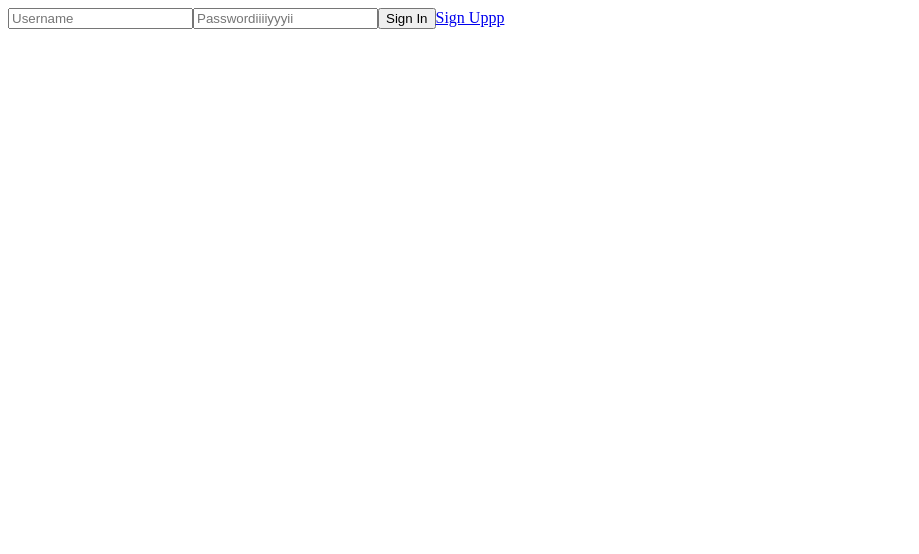
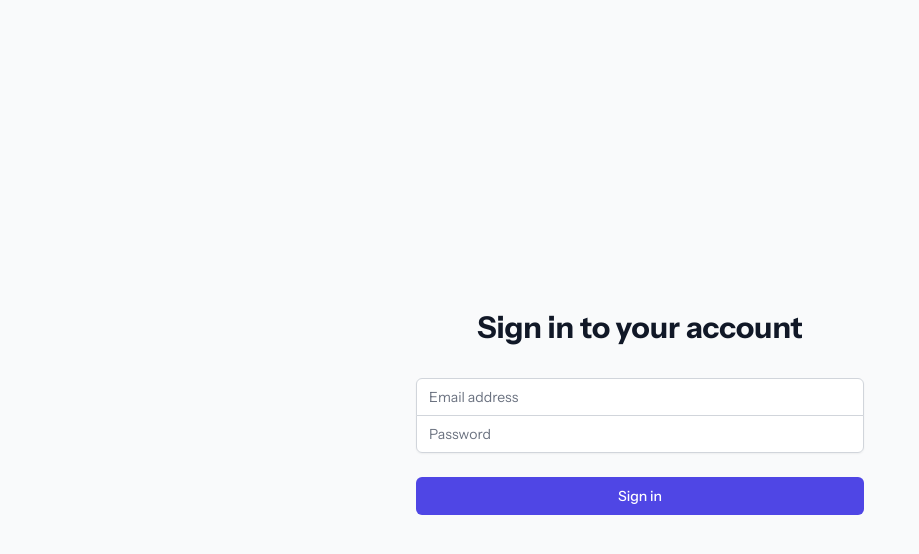
Before and after one commit to maryojo/livable, a Next.js app: page /auth/signin in a window 1280 px wide. Shown: the top 554 px of the page, without its empty margins (0-919 px from the left). Built offline with nearby package versions, Linux system fonts and the light colour scheme.

Commit message:
Fix styling, db connection issues, update error handling

```diff
--- a/package.json
+++ b/package.json
@@ -14,7 +14,8 @@
     "next": "14.0.4",
     "next-auth": "^4.24.8",
     "react": "^18",
-    "react-dom": "^18"
+    "react-dom": "^18",
+    "twitter-api-v2": "^1.18.0"
   },
   "devDependencies": {
     "autoprefixer": "^10.0.1",
--- /dev/null
+++ b/src/app/api/auth.js
@@ -0,0 +1,26 @@
+import { connectToDatabase, DatabaseConnectionError } from '../../lib/mongodb'
+import { hash, compare } from 'bcrypt'
+
+export default async function handler(req, res) {
+  if (req.method !== 'POST') {
+    return res.status(405).json({ error: 'Method not allowed' })
+  }
+
+  try {
+    const { db } = await connectToDatabase()
+  } catch (error) {
+    console.error('Auth error:', error)
+    if (error instanceof DatabaseConnectionError) {
+      return res.status(503).json({
+        error: 'service_unavailable',
+        message: error.message,
+        details: process.env.NODE_ENV === 'development' ? error.originalError : undefined
+      })
+    }
+
+    return res.status(500).json({
+      error: 'internal_error',
+      message: 'An unexpected error occurred'
+    })
+  }
+}
--- a/src/app/api/auth/[...nextauth]/route.js
+++ b/src/app/api/auth/[...nextauth]/route.js
@@ -11,19 +11,59 @@ const handler = NextAuth({
         password: { label: "Password", type: "password" }
       },
       async authorize(credentials) {
-        const { db } = await connectToDatabase()
-        const user = await db.collection('users').findOne({ username: credentials.username })
+        try {
+          const { db } = await connectToDatabase()
 
-        if (user && user.password === credentials.password) {
-          return { id: user._id.toString(), name: user.username }
+          const user = await db.collection('users').findOne({
+            username: credentials.username
+          })
+
+          if (!user) {
+            throw new Error('No user found with this email')
+          }
+
+          const isValid = credentials.password === user.password
+
+          if (!isValid) {
+            throw new Error('Invalid password')
+          }
+
+          return {
+            id: user._id.toString(),
+            username: user.username,
+            name: user.name,
+            // Any other user data to include in the session
+          }
+
+        } catch (error) {
+          if (error.name === 'MongoNetworkError' ||
+              error.name === 'MongoServerSelectionError' ||
+              error.code === 'ETIMEDOUT') {
+            throw new Error('Database connection failed. Please try again later.')
+          }
+          throw new Error(error.message || 'Authentication failed')
         }
-        return null
       }
     })
   ],
   pages: {
     signIn: '/auth/signin',
+    error: '/auth/error',
   },
+  callbacks: {
+    async jwt({ token, user }) {
+      if (user) {
+        token.id = user.id
+      }
+      return token
+    },
+    async session({ session, token }) {
+      if (token) {
+        session.user.id = token.id
+      }
+      return session
+    }
+  }
 })
 
 export { handler as GET, handler as POST }
--- /dev/null
+++ b/src/app/auth/error.js
@@ -0,0 +1,61 @@
+'use client'
+
+import { useSearchParams } from 'next/navigation'
+import Link from 'next/link'
+
+export default function ErrorPage() {
+  const searchParams = useSearchParams()
+  const error = searchParams.get('error')
+
+  const getErrorMessage = (errorCode) => {
+    switch (errorCode) {
+      case 'Database connection failed. Please try again later.':
+        return {
+          title: 'Connection Error',
+          message: 'We are currently experiencing technical difficulties. Please try again later.',
+          action: 'Try Again'
+        }
+      case 'Configuration':
+        return {
+          title: 'Server Error',
+          message: 'There is a problem with the server configuration.',
+          action: 'Contact Support'
+        }
+      case 'AccessDenied':
+        return {
+          title: 'Access Denied',
+          message: 'You do not have permission to sign in.',
+          action: 'Sign In'
+        }
+      default:
+        return {
+          title: 'Authentication Error',
+          message: 'An error occurred during authentication.',
+          action: 'Try Again'
+        }
+    }
+  }
+
+  const errorDetails = getErrorMessage(error)
+
+  return (
+    <div className="min-h-screen flex items-center justify-center bg-gray-50 py-12 px-4 sm:px-6 lg:px-8">
+      <div className="max-w-md w-full space-y-8 text-center">
+        <h2 className="text-3xl font-bold text-gray-900">
+          {errorDetails.title}
+        </h2>
+        <p className="mt-2 text-gray-600">
+          {errorDetails.message}
+        </p>
+        <div className="mt-5">
+          <Link
+            href="/auth/signin"
+            className="inline-flex items-center justify-center px-4 py-2 border border-transparent text-sm font-medium rounded-md text-white bg-indigo-600 hover:bg-indigo-700"
+          >
+            {errorDetails.action}
+          </Link>
+        </div>
+      </div>
+    </div>
+  )
+}
--- a/src/app/auth/signin/page.js
+++ b/src/app/auth/signin/page.js
@@ -1,55 +1,118 @@
-'use client'
+"use client"
 
-import { signIn } from "next-auth/react"
-import { useRouter } from "next/navigation"
-import { useState } from "react"
-import Link from 'next/link'
+import { useState, useEffect } from 'react'
+import { signIn } from 'next-auth/react'
+import { useSearchParams, useRouter } from 'next/navigation'
 
 export default function SignIn() {
   const router = useRouter()
-  const [username, setUsername] = useState('')
-  const [password, setPassword] = useState('')
+  const [loading, setLoading] = useState(false)
   const [error, setError] = useState('')
+  const searchParams = useSearchParams()
+  const queryError = searchParams.get('error')
+
+  // Handle NextAuth error messages
+  const getErrorMessage = (error) => {
+    switch (error) {
+      case 'Database connection failed. Please try again later.':
+        return 'Unable to connect to the server. Please try again later.'
+      case 'No user found with this email':
+      case 'Invalid password':
+        return 'Invalid email or password'
+      case 'CredentialsSignin':
+        return 'Sign in failed. Please check your credentials.'
+      default:
+        return 'An unexpected error occurred. Please try again.'
+    }
+  }
 
   const handleSubmit = async (e) => {
     e.preventDefault()
+    setLoading(true)
     setError('')
 
+    try {
       const result = await signIn('credentials', {
-      username,
-      password,
         redirect: false,
+        username: e.target.email.value,
+        password: e.target.password.value,
       })
 
       if (result.error) {
-      // Handle error
-      setError('Invalid username or password')
-    } else {
+        setError(getErrorMessage(result.error))
+      } else if (result.ok) {
         router.push('/dashboard')
+      }
+    } catch (error) {
+      setError('An unexpected error occurred')
+    } finally {
+      setLoading(false)
     }
   }
 
+  // Show error from URL query parameter if it exists
+  useEffect(() => {
+    if (queryError) {
+      setError(getErrorMessage(queryError))
+    }
+  }, [queryError])
+
   return (
-    <form onSubmit={handleSubmit}>
-      {error && <p className="text-red-500">{error}</p>}
+    <div className="min-h-screen flex items-center justify-center bg-gray-50 py-12 px-4 sm:px-6 lg:px-8">
+      <div className="max-w-md w-full space-y-8">
+        <div>
+          <h2 className="mt-6 text-center text-3xl font-extrabold text-gray-900">
+            Sign in to your account
+          </h2>
+        </div>
+
+        {error && (
+        <p>{error}</p>
+        )}
+
+        <form className="mt-8 space-y-6" onSubmit={handleSubmit}>
+          <div className="rounded-md shadow-sm -space-y-px">
+            <div>
+              <label htmlFor="email" className="sr-only">
+                Email address
+              </label>
               <input
-        type="text"
-        value={username}
-        onChange={(e) => setUsername(e.target.value)}
-        placeholder="Username"
+                id="email"
+                name="email"
+                type="email"
                 required
+                className="appearance-none rounded-none relative block w-full px-3 py-2 border border-gray-300 placeholder-gray-500 text-gray-900 rounded-t-md focus:outline-none focus:ring-indigo-500 focus:border-indigo-500 focus:z-10 sm:text-sm"
+                placeholder="Email address"
               />
+            </div>
+            <div>
+              <label htmlFor="password" className="sr-only">
+                Password
+              </label>
               <input
+                id="password"
+                name="password"
                 type="password"
-        value={password}
-        onChange={(e) => setPassword(e.target.value)}
-        placeholder="Passwordiiiiyyyii"
                 required
+                className="appearance-none rounded-none relative block w-full px-3 py-2 border border-gray-300 placeholder-gray-500 text-gray-900 rounded-b-md focus:outline-none focus:ring-indigo-500 focus:border-indigo-500 focus:z-10 sm:text-sm"
+                placeholder="Password"
               />
-      <button type="submit">Sign In</button>
-      <Link href="/auth/signup" className="bg-green-500 hover:bg-green-700 text-white font-bold py-2 px-4 rounded">
-            Sign Uppp
-          </Link>
+            </div>
+          </div>
+
+          <div>
+            <button
+              type="submit"
+              disabled={loading}
+              className={`group relative w-full flex justify-center py-2 px-4 border border-transparent text-sm font-medium rounded-md text-white bg-indigo-600 hover:bg-indigo-700 focus:outline-none focus:ring-2 focus:ring-offset-2 focus:ring-indigo-500 ${
+                loading ? 'opacity-50 cursor-not-allowed' : ''
+              }`}
+            >
+              {loading ? 'Signing in...' : 'Sign in'}
+            </button>
+          </div>
         </form>
+      </div>
+    </div>
   )
 }
--- a/src/app/globals.css
+++ b/src/app/globals.css
@@ -1,3 +1,6 @@
+@import url('https://fonts.googleapis.com/css2?family=Instrument+Sans:ital,wght@0,400..700;1,400..700&display=swap');
+@import url('https://fonts.googleapis.com/css2?family=Instrument+Sans:ital,wght@0,400..700;1,400..700&family=Montserrat:ital,wght@0,100..900;1,100..900&display=swap');
+
 @tailwind base;
 @tailwind components;
 @tailwind utilities;
@@ -8,13 +11,13 @@
   --background-end-rgb: 255, 255, 255;
 }
 
-@media (prefers-color-scheme: dark) {
+/* @media (prefers-color-scheme: dark) {
   :root {
     --foreground-rgb: 255, 255, 255;
     --background-start-rgb: 0, 0, 0;
     --background-end-rgb: 0, 0, 0;
   }
-}
+} */
 
 body {
   color: rgb(var(--foreground-rgb));
@@ -24,4 +27,11 @@ body {
       rgb(var(--background-end-rgb))
     )
     rgb(var(--background-start-rgb));
+  font-family: "Instrument Sans", sans-serif;
 }
+
+@layer base {
+  .montserrat{
+    font-family: "Montserrat", sans-serif;
+  }
+}
--- a/src/app/layout.js
+++ b/src/app/layout.js
@@ -1,4 +1,5 @@
 import AuthProvider from '@/components/AuthProvider'
+import './globals.css'
 
 export default function RootLayout({ children }) {
   return (
```
Also changed, not shown: src/lib/mongodb.js (+53 -24 lines), 1 other file (tests, documents, lock files or other folders). Lines whose indentation alone changed are shown as unchanged.
